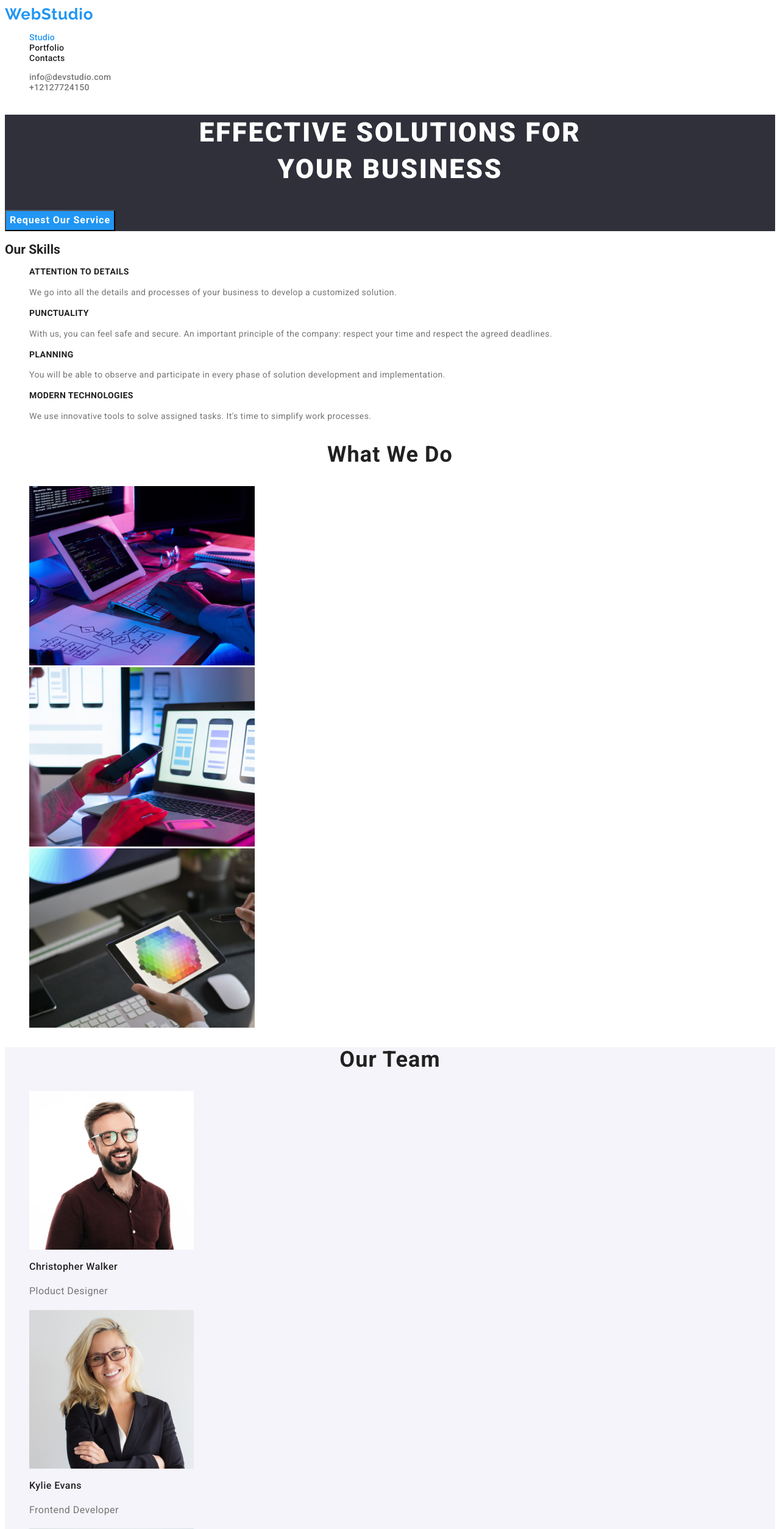
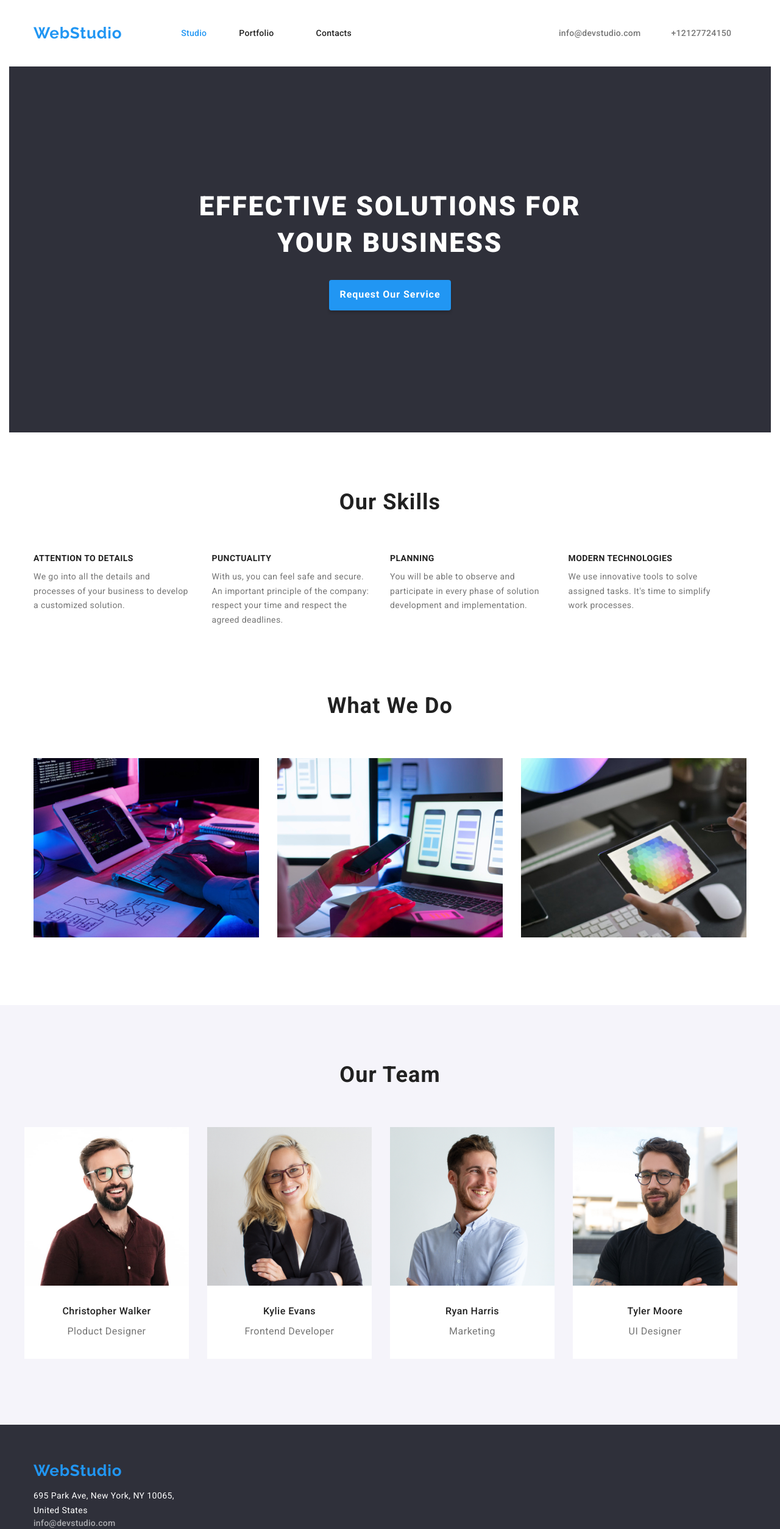
Before and after one commit to Katniss-Nataliia/goit-markup-hw-03, a plain HTML site: page index.html in a window 1280 px wide. Shown: the top 2507 px of the page at 61% size. Drawn offline with nearby package versions, Linux system fonts and the light colour scheme.

Commit message:
layout customizations

```diff
--- a/css/styles.css
+++ b/css/styles.css
@@ -28,21 +28,58 @@ body{
     font-size: 14px;
     font-weight: 400;
 }
+h1, h2, h3, h4, h5,h6, p{
+    margin: 0;
+}
 ul{
     list-style-type: none;
 }
 
 /* MARK - header styling */
+header{
+    display: flex;
+    justify-content: center;
+}
+*,
+*::before,
+*::after {
+    box-sizing: border-box;
+}
+.container{
+    width: 1200px;
+    padding-left: 15px;
+    padding-right: 15px;
 
-.webtudio-link{
+
+}
+.header-container{
+    display: flex;
+    width: 1200px;
+    border-bottom: #ECECEC;
+
+}
+.webstudio-link{
     color: var(--webstudio-color);
     text-decoration: none;
     font-family: 'Raleway',sans-serif;
     font-size: 26px;
     line-height: 1.19;
     letter-spacing: 0.03em;
+    padding-top:24px;
+    padding-bottom:25px;
+    margin-right:97px;
+    align-self: center;
+
+
 }
+.menu{
+    display: flex;
+    padding-top: 32px;
+    padding-bottom: 32px;
 
+    padding-left: 0px;
+
+}
 .menu-item{
     cursor: pointer;
     text-decoration: none;
@@ -51,6 +88,7 @@ ul{
     font-size: 14px;
     line-height: 1.14;
     letter-spacing: 0.02em;
+
 }
 .menu-item:hover,
 .menu-item:focus,
@@ -58,7 +96,22 @@ ul{
     color: var(--active-and-hover-color);
 
 }
+.studio{
+    margin-right: 53px;
 
+}
+.portfolio{
+    margin-right: 69px;
+}
+.contacts{
+    margin-right:340px;
+}
+.contact-info{
+    display: flex;
+    padding-top: 32px;
+    padding-bottom: 32px;
+    padding-left: 0px;
+}
 
 .contact-detail{
     text-decoration: none;
@@ -71,10 +124,30 @@ ul{
 .contact-detail:focus{
     color: var(--active-and-hover-color);
 }
+.email{
+    margin-right: 50px;
+}
 
 /* MARK - main styling */
+/* MARK - OUR Skills */
+
+.our-skills-section{
+    display: flex;
+    justify-content: center;
+}
+.section{
+    /* padding-top: 94px; */
+    padding-bottom: 94px;
+}
+.section-black-color{
+    width: 100%;
+    /* background-color: var(--main-color); */
+}
+
 .title-div{
     background-color: var(--heading-bg-color);
+
+
 }
 .effective-solution-title {
     /* color: var(--main-heading-color) */
@@ -85,6 +158,8 @@ ul{
     letter-spacing: 0.06em;
     text-transform: uppercase;
     color: var(--main-heading-color);
+    padding-top: 200px;
+    padding-bottom: 30px;
 }
 
 .request-our-service-button {
@@ -96,24 +171,43 @@ ul{
     letter-spacing: 0.06em;
     background-color: var(--webstudio-color);
     color: var(--request-studio-color);
+    border-radius: 4px;
+    border: 0px;
+    box-shadow: 0px 4px 4px rgba(0, 0, 0, 0.15);
+    width: 200px;
+    height: 50px;
+
+
 }
-
+.request-service-container{
+    /* padding-left:700px; */
+    display: flex;
+    justify-content: center;
+    padding-bottom: 200px;
+}
 .request-our-service-button:hover,
 .request-our-service-button:focus{
     cursor: pointer;
     box-shadow: 0px 4px 4px rgba(0, 0, 0, 0.15);
     background-color: var(--request-our-service-hover-color);
 }
-
+/* MARK - SECTION 2 */
+.our-skills-container{
+    display: flex;
+    padding-left: 0px;
+}
+.heading-our-skills{
+    padding-bottom: 50px;;
+}
 .skills-title {
     font-weight: 700;
     font-size: 14px;
     line-height: 1.14;
     letter-spacing: 0.03em;
     text-transform: uppercase;
+    margin-bottom: 9.41px;
 
 }
-
 .skills-description {
 
     font-size: 14px;
@@ -121,10 +215,15 @@ ul{
     letter-spacing: 0.03em;
     color: var(--description-color);
 }
+.our-skills-container > li{
+    margin-right: 30px;
+    width:270px;
 
+}
 .what-we-do-title,
 .our-team,
-.portfolio-projects-title{
+.portfolio-projects-title,
+.heading-our-skills{
     font-weight: 700;
     font-size: 36px;
     line-height: 1.16;
@@ -132,32 +231,75 @@ ul{
     letter-spacing: 0.03em;
 }
 
+/* MARK WHat we do section */
+
+.what-we-do-section{
+    display: flex;
+    justify-content: center;
+}
+.what-we-do-title{
+    padding-bottom: 50px;
+}
+.what-we-do-images{
+    display: flex;
+    padding-left: 0px;
+    margin-left: 0px;
+
+}
+.coding-image,
+.phone-testing-image,
+.color-palate-image{
+    margin-right: 30px;
+}
+
+
+/* MARK - Our tem section */
 
 .our-team-section{
     background-color: var(--our-team-bg-color);
+    display: flex;
+    justify-content: center;
+    padding-left: 0px;
+    margin-left: 0px;
 }
-
+.our-team{
+    padding-top: 94px;
+    padding-bottom: 50px;
+}
 
 .team-member-name{
     font-weight: 500;
     font-size: 16px;
     line-height: 1.18;
     letter-spacing: 0.03em;
+    text-align: center;
+    padding-top: 30px;
+    padding-bottom: 10px;
+
 }
 .profession{
-
     font-size: 16px;
     line-height: 1.8;
     letter-spacing: 0.03em;
-    color: var(--description-color)
+    text-align: center;
+    color: var(--description-color);
+    padding-bottom: 30px;
 }
-
-
+.our-team-list{
+    display: flex;
+    justify-content: center;
+    padding-left:0px;
+}
+.our-team-list > li{
+    margin-right:30px;
+    background-color: var(--main-bg-color);
+}
 /* MARK - footer styling */
 .footer{
     background-color: var(--footer-bg-color);
+   display: flex;
+   justify-content: center;
 }
-
 
 .address{
     text-decoration: none;
@@ -167,7 +309,16 @@ ul{
     color: var(--address-footer-color);
     font-style: normal;
 }
-
+.address-footer{
+    padding-left: 0px;
+}
+.footer-container{
+   padding-top: 60px;
+   padding-bottom: 60px;
+}
+.webstudio-link-footer{
+    padding-bottom: 9px;
+}
 .contact-detail-footer{
     text-decoration: none;
     font-weight: 500;
@@ -177,6 +328,7 @@ ul{
     color: var(--contact-info-footer);
 
 }
+
 .contact-detail-footer:hover,
 .contact-detail-footer:active,
 .contact-detail-footer:focus{
@@ -185,8 +337,21 @@ ul{
 
 
 /* MARK -> PORTFOLIO PAGE */
+.main-portfolio-section{
+    display: flex;
+    justify-content: center;
+}
+.main-section{
+    padding-top: 94px;
 
+}
+.button-choices{
+    display: flex;
+    justify-content: center;
+    padding-left: 0px;
+    padding-bottom: 50px;
 
+}
 
 .button-item{
     background-color: var(--button-bg-color);
@@ -196,6 +361,9 @@ ul{
     line-height: 1.62;
     text-align: center;
     letter-spacing: 0.03em;
+    border-radius: 4px;
+    border: 0px;
+    margin-right: 8px;
 }
 .button-item:hover,
 .button-item:focus{
@@ -204,15 +372,64 @@ ul{
     cursor: pointer;
 }
 
+.all{
+    padding:6px 27px 6px 27px;
+}
+.web-site{
+    padding:6px 26px
+}
+.apps{
+    padding: 6px 53px;
+}
+.design{
+    padding: 6px 26px 6px 25px;
+}
+.marketing{
+    padding: 6px 26px 6px 27px;
+}
+.portfolio-projects-title{
+    text-align: center;
+    padding-bottom: 50px;
+}
+.projects{
+    display: flex;
+    flex-wrap: wrap;
+    padding-left: 0px;
+}
+.grey-border-box{
+    border: 1px solid #EEEEEE;
+    margin: 0px;
+}
+.projects > li{
+
+    margin-bottom: 30px;
+}
+.projects>li:first-child,
+.projects>li:nth-child(2),
+.projects>li:nth-child(4),
+.projects>li:nth-child(5),
+.projects>li:nth-child(7),
+.projects>li:nth-child(8){
+    margin-right:30px;
+
+}
+.projects > li:nth-child(n+7){
+    margin-bottom: 0px;
+
+}
 .project-example{
     font-weight: 700;
     font-size: 18px;
     line-height: 2;
     letter-spacing: 0.06em;
+    padding-left: 24px;
+    margin-bottom: 4px;;
 }
 .project-title {
     font-size: 16px;
     line-height: 1.87;
     letter-spacing: 0.03em;
     color: var(--description-color);
+    padding-left: 24px;
+    padding-bottom: 20px;
 }
--- a/index.html
+++ b/index.html
@@ -4,38 +4,46 @@
     <meta charset="UTF-8" />
     <meta http-equiv="X-UA-Compatible" content="IE=edge" />
     <meta name="viewport" content="width=device-width, initial-scale=1.0" />
+    <link rel="stylesheet" href="https://cdnjs.cloudflare.com/ajax/libs/modern-normalize/1.0.0/modern-normalize.min.css"/>
     <link rel="stylesheet" href="css/styles.css">
     <title>Document</title>
   </head>
   <body>
     <header>
-      <a href="index.html" class="webtudio-link">WebStudio</a>
+        <div class="header-container container">
+      <a href="index.html" class="webstudio-link">WebStudio</a>
       <nav>
         <!-- Navigation to other pages -->
+
         <ul class="menu">
-          <li><a href="index.html" class="menu-item nav-link-current">Studio</a></li>
-          <li><a href="portfolio.html" rel="noopener norefer" class="menu-item">Portfolio</a></li>
-          <li><a href="index.html" class="menu-item">Contacts</a></li>
+          <li><a href="index.html" class="menu-item nav-link-current studio">Studio</a></li>
+          <li><a href="portfolio.html" rel="noopener norefer" class="menu-item portfolio">Portfolio</a></li>
+          <li><a href="index.html" class="menu-item contacts">Contacts</a></li>
         </ul>
       </nav>
-      <ul class="contact-info">
+        <ul class="contact-info">
         <li><a href="mailto:info@devstudio.com" class="contact-detail email">info@devstudio.com</a></li>
         <li><a href="tel:+12127724150" class="contact-detail phone-number">+12127724150</a></li>
       </ul>
+      </div>
     </header>
+
     <main>
-      <section>
+        <section class="section-black-color section">
+      <div class="container section-black-color">
         <div class="title-div">
           <h1 class="effective-solution-title">
             EFFECTIVE SOLUTIONS FOR <br />
             YOUR BUSINESS
           </h1>
-          <button type="button" class="request-our-service-button">Request Our Service</button>
+          <div class="request-service-container"><button type="button" class="request-our-service-button">Request Our Service</button> </div>
         </div>
+    </div>
       </section>
       <section class="our-skills-section">
-        <h2>Our Skills</h2>
-        <ul>
+      <div class="container section">
+        <h2 class="heading-our-skills">Our Skills</h2>
+        <ul class="our-skills-container">
           <li>
             <h3 class="skills-title">ATTENTION TO DETAILS</h3>
             <p class="skills-description">
@@ -65,24 +73,30 @@
             </p>
           </li>
         </ul>
+    </div>
       </section>
 
-      <section>
+      <section class="what-we-do-section">
+      <div class="container section">
         <h2 class="what-we-do-title">What We Do</h2>
         <ul class="what-we-do-images">
-          <li><img src="images/img.jpg" alt="coding" width="370" /></li>
-          <li><img src="images/box2.jpg" alt="phone testing" width="370" /></li>
-          <li><img src="images/box3.jpg" alt="color palete" width="370" /></li>
+          <li><img src="images/img.jpg" alt="coding" width="370" class="coding-image" /></li>
+          <li><img src="images/box2.jpg" alt="phone testing" width="370" class="phone-testing-image"/></li>
+          <li><img src="images/box3.jpg" alt="color palete" width="370" class="color-palate-image"/></li>
         </ul>
+        </div>
       </section>
 
+
+
       <section class="our-team-section">
+      <div class="container section">
         <h2 class="our-team">Our Team</h2>
         <ul class="our-team-list">
           <li>
             <img
               src="images/productDesigner.jpg" alt="product designer" width="270"/>
-            <h3 class="team-member-name">Christopher Walker</h3>
+           <h3 class="team-member-name">Christopher Walker</h3>
             <p class="profession">Ploduct Designer</p>
           </li>
           <li>
@@ -102,19 +116,23 @@
             <p class="profession">UI Designer</p>
           </li>
         </ul>
+
+        </div>
       </section>
     </main>
 
     <footer class="footer">
-      <a href="index.html" class="webtudio-link">WebStudio</a>
+      <div class="footer-container container">
+      <a href="index.html" class="webstudio-link webstudio-link-footer">WebStudio</a>
       <address>
       <ul class="address-footer">
-        <li><a href="https://goo.gl/maps/vmdEabcFhvJnFiz56" class="address">695 Park Ave, New York, NY 10065, United States</a></li>
-        <li><a href="mailto:info@devstudio.com" class="contact-detail-footer">info@devstudio.com</a></li>
-        <li><a href="tel:+12127724150" class="contact-detail-footer">+12127724150</a></li>
+        <li><a href="https://goo.gl/maps/vmdEabcFhvJnFiz56" class="address">695 Park Ave, New York, NY 10065, <br> United States</a></li>
+        <li><a href="mailto:info@devstudio.com" class="contact-detail-footer email-footer">info@devstudio.com</a></li>
+        <li><a href="tel:+12127724150" class="contact-detail-footer phone-footer ">+12127724150</a></li>
 
       </ul>
       </address>
+      </div>
     </footer>
   </body>
 </html>
```
Also changed, not shown: portfolio.html (+45 -21 lines).
